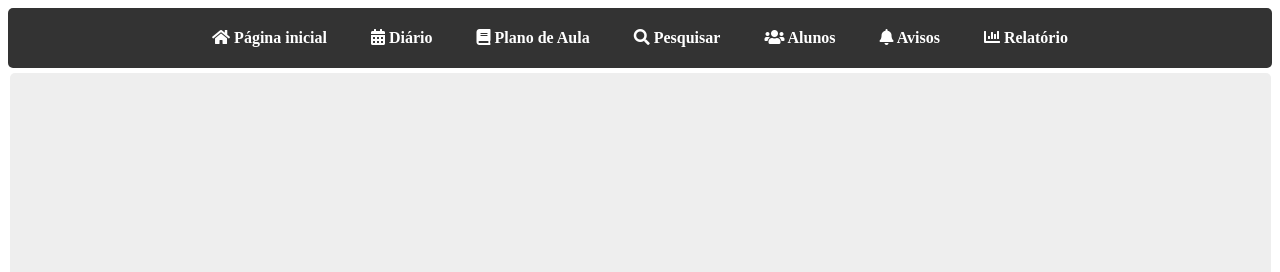
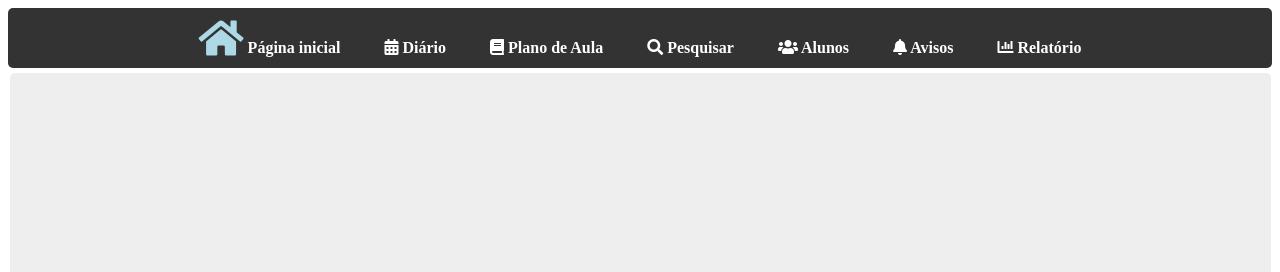
Before and after one commit to Barros1915/Tela_Inicial_Professor, a plain HTML site: page index.html in a window 1280 px wide. Shown: the top 272 px of the page. Drawn offline with Linux system fonts and the light colour scheme.

Commit message:
Update index.html

```diff
--- a/index.html
+++ b/index.html
@@ -13,7 +13,7 @@
   <div class="menu">
     <ul>
       <li>
-        <a href="#"><i class="fas fa-home"></i> Página inicial</a>
+        <a href="#"><i class="fas fa-home" style="font-size:40px;color:lightblue;"></i> Página inicial</a>
         <ul class="submenu">
           <li><a href="#">Submenu 1</a></li>
           <li><a href="#">Submenu 2</a></li>
```
